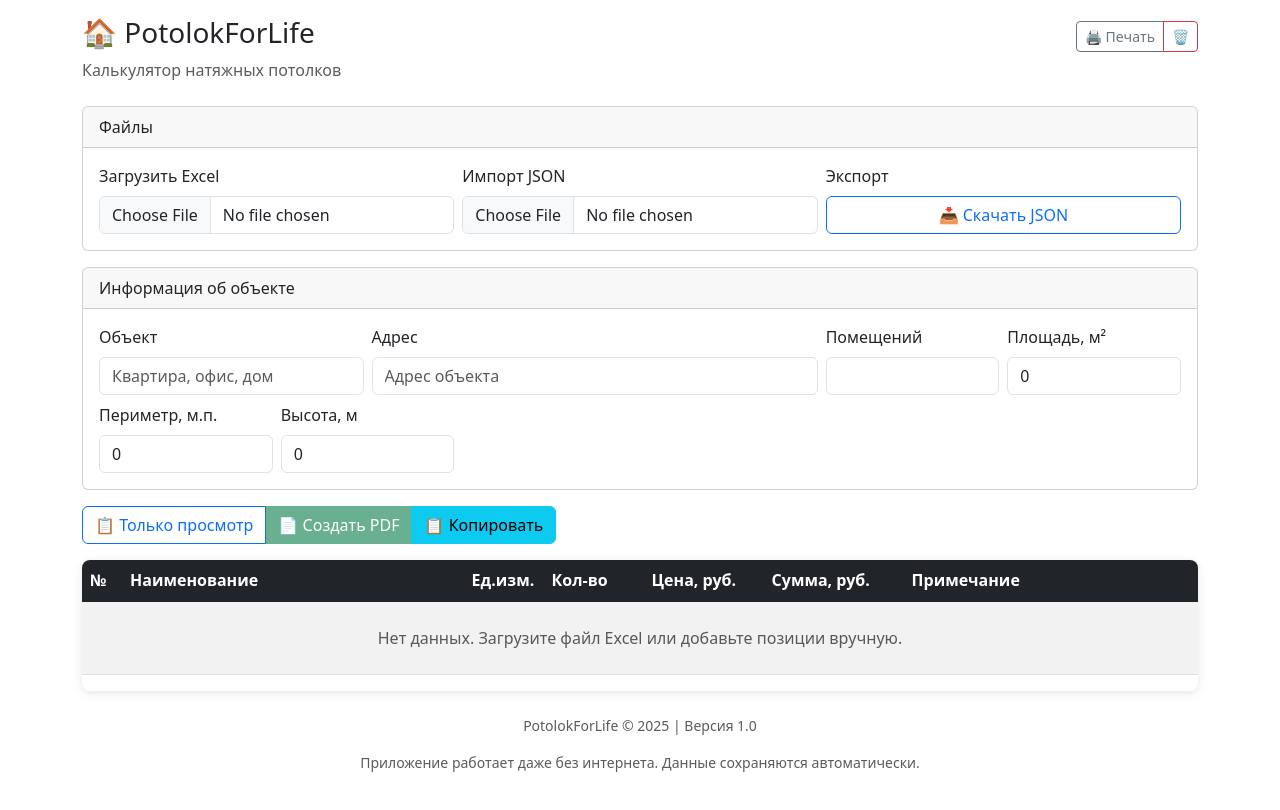
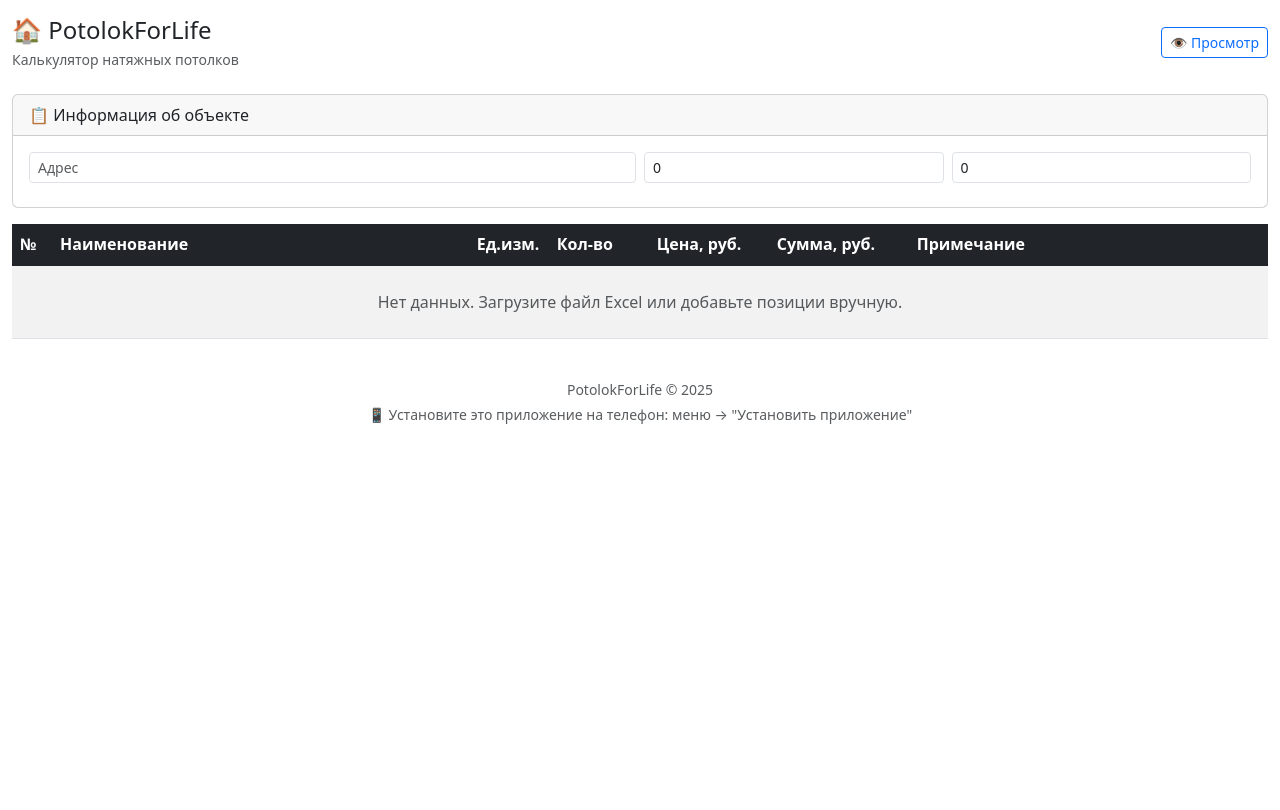
Before and after one commit to andersen-123/potolok-app, a React (Create React App) app: page / in a window 1280 px wide. Shown: the top 810 px of the page. Built offline with nearby package versions, Linux system fonts and the light colour scheme.

Commit message:
Update App.js

```diff
--- a/src/App.js
+++ b/src/App.js
@@ -3,345 +3,134 @@ import './App.css';
 import Table from './components/Table';
 import QuickEditPanel from './components/QuickEditPanel';
 import { generatePDF } from './components/PDFGenerator';
-import { exportToJSON, importFromJSON } from './utils/DataManager';
-import { parseExcelFile } from './utils/ExcelParser';
 
 function App() {
   const [tableData, setTableData] = useState([]);
   const [objectInfo, setObjectInfo] = useState({
-    objectType: '',
+    objectType: 'Квартира',
     address: '',
-    roomCount: '',
+    roomCount: '1',
     area: 0,
     perimeter: 0,
-    height: 0
+    height: 2.5
   });
   const [editingMode, setEditingMode] = useState(false);
   const [editingRow, setEditingRow] = useState(null);
+  const [isMobile, setIsMobile] = useState(false);
 
-  const handleFileUpload = async (event) => {
-    const file = event.target.files[0];
-    if (file) {
-      try {
-        const data = await parseExcelFile(file);
-        setTableData(data.tableData);
-        setObjectInfo(data.objectInfo);
-      } catch (error) {
-        console.error('Ошибка при загрузке файла:', error);
-        alert('Ошибка при загрузке файла. Проверьте формат.');
-      }
-    }
-  };
+  // Определяем мобильное устройство
+  useEffect(() => {
+    const checkMobile = () => {
+      setIsMobile(window.innerWidth <= 768);
+    };
+    checkMobile();
+    window.addEventListener('resize', checkMobile);
+    return () => window.removeEventListener('resize', checkMobile);
+  }, []);
 
+  // Сохранение в localStorage
   useEffect(() => {
     if (tableData.length > 0) {
-      const saveData = {
-        tableData,
-        objectInfo,
-        lastModified: new Date().toISOString()
-      };
-      localStorage.setItem('potolokAppData', JSON.stringify(saveData));
+      localStorage.setItem('potolokData', JSON.stringify({ tableData, objectInfo }));
     }
   }, [tableData, objectInfo]);
 
+  // Загрузка из localStorage
   useEffect(() => {
-    const savedData = localStorage.getItem('potolokAppData');
-    if (savedData) {
-      try {
-        const parsedData = JSON.parse(savedData);
-        setTableData(parsedData.tableData || []);
-        setObjectInfo(parsedData.objectInfo || {});
-      } catch (e) {
-        console.error('Ошибка загрузки сохранённых данных:', e);
-      }
+    const saved = localStorage.getItem('potolokData');
+    if (saved) {
+      const { tableData: savedData, objectInfo: savedInfo } = JSON.parse(saved);
+      setTableData(savedData || []);
+      setObjectInfo(savedInfo || {});
     }
   }, []);
-
-  const handleEditRow = (index) => {
-    setEditingRow(index);
-  };
-
-  const handleSaveRow = (updatedRow, index) => {
-    const newData = [...tableData];
-    newData[index] = updatedRow;
-    setTableData(newData);
-    setEditingRow(null);
-  };
-
-  const handleCancelEdit = () => {
-    setEditingRow(null);
-  };
-
-  const handleDeleteRow = (index) => {
-    if (window.confirm('Удалить эту позицию?')) {
-      const newData = tableData.filter((row, i) => i !== index);
-      setTableData(newData);
-      setEditingRow(null);
-    }
-  };
-
-  const handleAddRow = (newRow) => {
-    setTableData([...tableData, {
-      ...newRow,
-      A: tableData.length + 1
-    }]);
-  };
-
-  const handleAddCommonItem = (item) => {
-    const newRow = {
-      A: tableData.length + 1,
-      B: item.name,
-      C: item.unit,
-      D: 1,
-      E: item.price,
-      F: item.price,
-      G: ''
-    };
-    handleAddRow(newRow);
-  };
-
-  const handleUpdatePrice = (type, percent) => {
-    const factor = type === 'increase' ? (1 + percent / 100) : (1 - percent / 100);
-    const newData = tableData.map(row => {
-      if (row.E && row.E > 0) {
-        const newPrice = Math.round(row.E * factor);
-        return {
-          ...row,
-          E: newPrice,
-          F: (row.D || 0) * newPrice
-        };
-      }
-      return row;
-    });
-    setTableData(newData);
-  };
-
-  const handleGeneratePDF = () => {
-    generatePDF(objectInfo, tableData);
-  };
-
-  const handleExportJSON = () => {
-    const data = { tableData, objectInfo };
-    exportToJSON(data);
-  };
-
-  const handleImportJSON = async (event) => {
-    const file = event.target.files[0];
-    if (file) {
-      try {
-        const data = await importFromJSON(file);
-        setTableData(data.tableData || []);
-        setObjectInfo(data.objectInfo || {});
-        alert('Данные успешно загружены!');
-      } catch (error) {
-        console.error('Ошибка при импорте JSON:', error);
-        alert('Ошибка при загрузке файла JSON');
-      }
-    }
-  };
-
-  const handleClearData = () => {
-    if (window.confirm('Очистить все данные?')) {
-      setTableData([]);
-      setObjectInfo({
-        objectType: '',
-        address: '',
-        roomCount: '',
-        area: 0,
-        perimeter: 0,
-        height: 0
-      });
-      localStorage.removeItem('potolokAppData');
-    }
-  };
 
   const total = tableData.reduce((sum, row) => sum + (parseFloat(row.F) || 0), 0);
 
   return (
-    <div className="App container mt-3">
+    <div className="App container-fluid py-3">
+      {/* Шапка */}
       <header className="mb-4">
         <div className="d-flex justify-content-between align-items-center">
-          <h1 className="h3">🏠 PotolokForLife</h1>
-          <div className="btn-group">
-            <button className="btn btn-sm btn-outline-secondary" onClick={() => window.print()}>
+          <div>
+            <h1 className="h4 mb-1">🏠 PotolokForLife</h1>
+            <p className="text-muted small mb-0">Калькулятор натяжных потолков</p>
+          </div>
+          {!isMobile && (
+            <button className="btn btn-sm btn-outline-primary" onClick={() => setEditingMode(!editingMode)}>
+              {editingMode ? '✏️ Редактирование' : '👁 Просмотр'}
+            </button>
+          )}
+        </div>
+      </header>
+
+      {/* Быстрые действия для мобильных */}
+      {isMobile && (
+        <div className="mb-3">
+          <div className="btn-group w-100" role="group">
+            <button className={`btn ${editingMode ? 'btn-primary' : 'btn-outline-primary'}`}
+              onClick={() => setEditingMode(!editingMode)}>
+              {editingMode ? '✏️' : '👁'}
+            </button>
+            <button className="btn btn-success" onClick={() => generatePDF(objectInfo, tableData)}>
+              📄 PDF
+            </button>
+            <button className="btn btn-info" onClick={() => window.print()}>
               🖨 Печать
-            </button>
-            <button
-              className="btn btn-sm btn-outline-danger"
-              onClick={handleClearData}
-              title="Очистить все данные"
-            >
-              🗑
             </button>
           </div>
         </div>
-        <p className="text-muted">Калькулятор натяжных потолков</p>
-      </header>
+      )}
 
+      {/* Блок информации об объекте */}
       <div className="card mb-3">
-        <div className="card-header">Файлы</div>
+        <div className="card-header">📋 Информация об объекте</div>
         <div className="card-body">
           <div className="row g-2">
-            <div className="col-md-4">
-              <label className="form-label">Загрузить Excel</label>
-              <input
-                type="file"
-                accept=".xlsx,.xls"
-                onChange={handleFileUpload}
-                className="form-control"
-              />
+            <div className="col-12 col-md-6">
+              <input className="form-control form-control-sm mb-2" placeholder="Адрес"
+                value={objectInfo.address} onChange={e => setObjectInfo({...objectInfo, address: e.target.value})} />
             </div>
-            <div className="col-md-4">
-              <label className="form-label">Импорт JSON</label>
-              <input
-                type="file"
-                accept=".json"
-                onChange={handleImportJSON}
-                className="form-control"
-              />
+            <div className="col-6 col-md-3">
+              <input type="number" className="form-control form-control-sm mb-2" placeholder="Площадь, м²"
+                value={objectInfo.area} onChange={e => setObjectInfo({...objectInfo, area: e.target.value})} />
             </div>
-            <div className="col-md-4">
-              <label className="form-label">Экспорт</label>
-              <button className="btn btn-outline-primary w-100" onClick={handleExportJSON}>
-                📥 Скачать JSON
-              </button>
+            <div className="col-6 col-md-3">
+              <input type="number" className="form-control form-control-sm mb-2" placeholder="Периметр, м"
+                value={objectInfo.perimeter} onChange={e => setObjectInfo({...objectInfo, perimeter: e.target.value})} />
             </div>
           </div>
         </div>
       </div>
 
-      <div className="card mb-3">
-        <div className="card-header">Информация об объекте</div>
-        <div className="card-body">
-          <div className="row g-2">
-            <div className="col-md-3">
-              <label className="form-label">Объект</label>
-              <input
-                type="text"
-                className="form-control"
-                value={objectInfo.objectType}
-                onChange={(e) => setObjectInfo({...objectInfo, objectType: e.target.value})}
-                placeholder="Квартира, офис, дом"
-              />
-            </div>
-            <div className="col-md-5">
-              <label className="form-label">Адрес</label>
-              <input
-                type="text"
-                className="form-control"
-                value={objectInfo.address}
-                onChange={(e) => setObjectInfo({...objectInfo, address: e.target.value})}
-                placeholder="Адрес объекта"
-              />
-            </div>
-            <div className="col-md-2">
-              <label className="form-label">Помещений</label>
-              <input
-                type="number"
-                className="form-control"
-                value={objectInfo.roomCount}
-                onChange={(e) => setObjectInfo({...objectInfo, roomCount: e.target.value})}
-              />
-            </div>
-            <div className="col-md-2">
-              <label className="form-label">Площадь, м²</label>
-              <input
-                type="number"
-                className="form-control"
-                value={objectInfo.area}
-                onChange={(e) => setObjectInfo({...objectInfo, area: parseFloat(e.target.value) || 0})}
-                step="0.01"
-              />
-            </div>
-            <div className="col-md-2">
-              <label className="form-label">Периметр, м.п.</label>
-              <input
-                type="number"
-                className="form-control"
-                value={objectInfo.perimeter}
-                onChange={(e) => setObjectInfo({...objectInfo, perimeter: parseFloat(e.target.value) || 0})}
-                step="0.01"
-              />
-            </div>
-            <div className="col-md-2">
-              <label className="form-label">Высота, м</label>
-              <input
-                type="number"
-                className="form-control"
-                value={objectInfo.height}
-                onChange={(e) => setObjectInfo({...objectInfo, height: parseFloat(e.target.value) || 0})}
-                step="0.01"
-              />
-            </div>
-          </div>
-        </div>
+      {/* Панель редактирования */}
+      {editingMode && <QuickEditPanel />}
+
+      {/* Таблица */}
+      <div className="table-responsive">
+        <Table data={tableData} editingMode={editingMode} />
       </div>
 
-      <div className="mb-3">
-        <div className="btn-group" role="group">
-          <button
-            className={`btn ${editingMode ? 'btn-primary' : 'btn-outline-primary'}`}
-            onClick={() => setEditingMode(!editingMode)}
-          >
-            {editingMode ? '✏️ Режим редактирования' : '📋 Только просмотр'}
-          </button>
-          <button
-            className="btn btn-success"
-            onClick={handleGeneratePDF}
-            disabled={tableData.length === 0}
-          >
-            📄 Создать PDF
-          </button>
-          <button
-            className="btn btn-info"
-            onClick={() => navigator.clipboard.writeText(JSON.stringify({tableData, objectInfo}))}
-            title="Копировать данные в буфер"
-          >
-            📋 Копировать
-          </button>
-        </div>
-      </div>
-
-      {editingMode && (
-        <QuickEditPanel
-          onAddCommonItem={handleAddCommonItem}
-          onUpdatePrice={handleUpdatePrice}
-        />
-      )}
-
-      <div className="table-container">
-        <Table
-          data={tableData}
-          editingMode={editingMode}
-          editingRow={editingRow}
-          onEditRow={handleEditRow}
-          onSaveRow={handleSaveRow}
-          onCancelEdit={handleCancelEdit}
-          onDeleteRow={handleDeleteRow}
-          onAddRow={handleAddRow}
-        />
-      </div>
-
-      {tableData.length > 0 && (
-        <div className="total-summary mt-4">
+      {/* Итого */}
+      {total > 0 && (
+        <div className="mt-4 p-3 bg-light rounded border">
           <div className="row">
-            <div className="col-md-6">
-              <h4 className="text-success">
-                Итого: <strong>{total.toLocaleString('ru-RU')} руб.</strong>
-              </h4>
-              <small className="text-muted">Предоплата 50%: {(total * 0.5).toLocaleString('ru-RU')} руб.</small>
+            <div className="col-6">
+              <h5 className="text-success mb-1">💰 Итого:</h5>
+              <h4 className="text-success">{total.toLocaleString('ru-RU')} руб.</h4>
             </div>
-            <div className="col-md-6 text-end">
-              <p className="text-muted mb-1">Последнее сохранение: {new Date().toLocaleTimeString('ru-RU')}</p>
-              <p className="text-muted">Работает оффлайн ✓</p>
+            <div className="col-6 text-end">
+              <small className="text-muted d-block">Предоплата 50%:</small>
+              <strong>{(total * 0.5).toLocaleString('ru-RU')} руб.</strong>
             </div>
           </div>
         </div>
       )}
 
+      {/* Футер */}
       <footer className="mt-4 text-center text-muted small">
-        <p>PotolokForLife © {new Date().getFullYear()} | Версия 1.0</p>
-        <p>Приложение работает даже без интернета. Данные сохраняются автоматически.</p>
+        <p className="mb-1">PotolokForLife © {new Date().getFullYear()}</p>
+        <p className="mb-0">📱 Установите это приложение на телефон: меню → "Установить приложение"</p>
       </footer>
     </div>
   );
```
